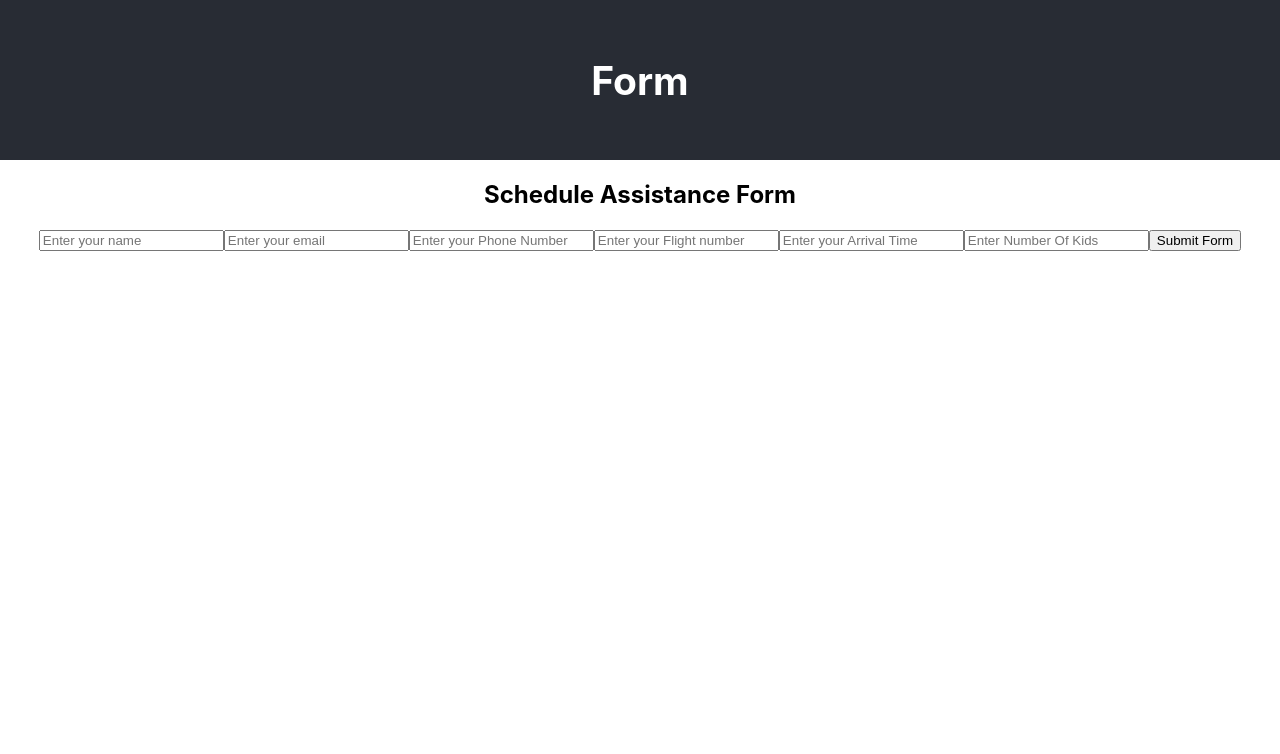
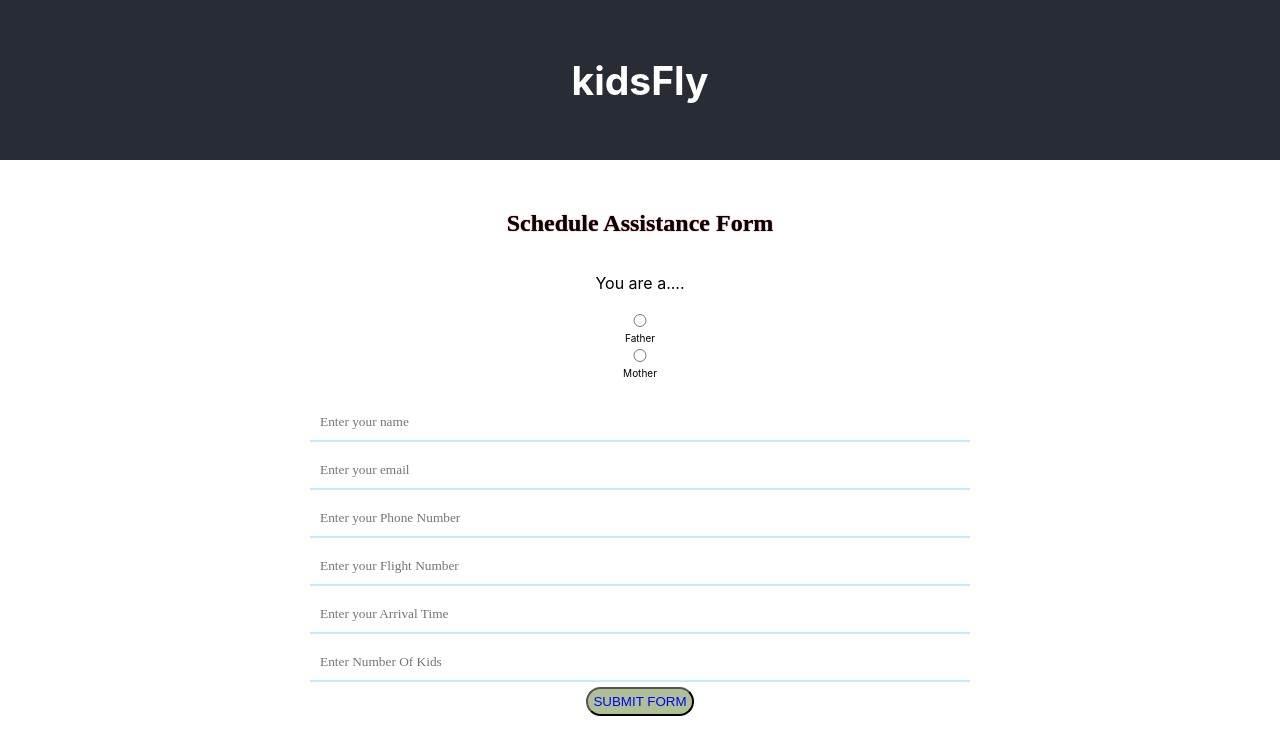
Before and after one commit to kids-fly/frontend, a React (Create React App) app: page / in a window 1280 px wide. Shown: the top 754 px of the page. Built offline with nearby package versions, Linux system fonts and the light colour scheme.

Commit message:
building out the bookFlight function

```diff
--- a/package.json
+++ b/package.json
@@ -5,6 +5,7 @@
   "dependencies": {
     "react": "^16.8.6",
     "react-dom": "^16.8.6",
+    "react-router-dom": "^5.0.1",
     "react-scripts": "3.0.1",
     "styled-components": "^4.3.2"
   },
--- a/src/App.js
+++ b/src/App.js
@@ -6,7 +6,7 @@ function App() {
   return (
     <div className="App">
       <header className="App-header">
-        <h2>Form</h2>
+        <h2>kidsFly</h2>
       </header>
       <RequestForm />
     </div>
--- a/src/components/RequestForm.js
+++ b/src/components/RequestForm.js
@@ -1,5 +1,92 @@
 import React, { useState } from "react";
 import styled from "styled-components";
+
+const FormStyle = styled.div`
+  body {
+    width: 100%;
+    height: 100%;
+
+    margin-top: 10%;
+    transform: translateY(-20%);
+
+    position: absolute;
+
+    display: flex;
+    align-items: center;
+    align-content: center;
+    justify-content: center;
+  }
+
+  .form-container {
+    margin: auto;
+    display: flex;
+    align-content: center;
+    justify-content: center;
+    align-items: center;
+    background-size: cover;
+
+    justify-content: center;
+  }
+  form {
+    display: flex;
+    max-width: 50%;
+    width: 100%;
+    height: 100%;
+    margin: 0 auto;
+    align-content: center;
+    justify-content: center;
+    align-items: center;
+
+    flex-direction: column;
+    align-items: center;
+    align-content: center;
+    justify-content: center;
+    padding: 30px;
+    border-radius: 5px;
+  }
+
+  h2 {
+    font-family: "Serif ", "Georgia ";
+    text-shadow: 0 0 1px #ff0000, 0 0 2px #c5ecfd;
+  }
+  input {
+    display: flex;
+    flex-direction: column;
+    margin-right: 4%;
+    font-family: "Serif ", "Georgia ";
+    margin: 5px 0;
+    background: transparent;
+    border: 0px;
+    border-bottom: 2px solid #c5ecfd;
+    padding: 10px;
+    color: "white";
+    width: 100%;
+  }
+  ${"" /* input[type="radio"] {
+    opacity: 0;
+    width: 0;
+    margin: 0;
+  } */}
+
+  label[for="father"],
+  label[for="mother"] {
+    margin: 0;
+    display: flex;
+    flex-direction: row;
+    padding: 0px;
+    font-size: 10px;
+  }
+  button {
+    background: rgb(176, 192, 150);
+    text-align: center;
+    padding: 5px;
+    border-radius: 30px;
+    color: #0000ff;
+    cursor: pointer;
+    text-transform: uppercase;
+    margin-bottom: 10px;
+  }
+`;
 
 function RequestForm() {
   const [users, setUsers] = useState({
@@ -29,10 +116,18 @@ function RequestForm() {
   };
 
   return (
-    <div>
+    <FormStyle>
       <div className="form-container">
         <form onSubmit={handleSubmit}>
           <h2 className="login_title">Schedule Assistance Form</h2>
+
+          <p>You are a....</p>
+          <input type="radio" id="father" />
+          <label for="father">Father</label>
+
+          <input type="radio" id="mother" />
+          <label for="mother">Mother</label>
+          <br />
           <input
             type="text"
             name="name"
@@ -57,7 +152,7 @@ function RequestForm() {
           <input
             type="text"
             name="flight"
-            placeholder="Enter your Flight number"
+            placeholder="Enter your Flight Number"
             value={users.flight}
             onChange={handleChange}
           />
@@ -84,7 +179,7 @@ function RequestForm() {
           </button>
         </form>
       </div>
-    </div>
+    </FormStyle>
   );
 }
 
```
Also changed, not shown: src/components/BookFlight.js (added), 1 other file (tests, documents, lock files or other folders).
